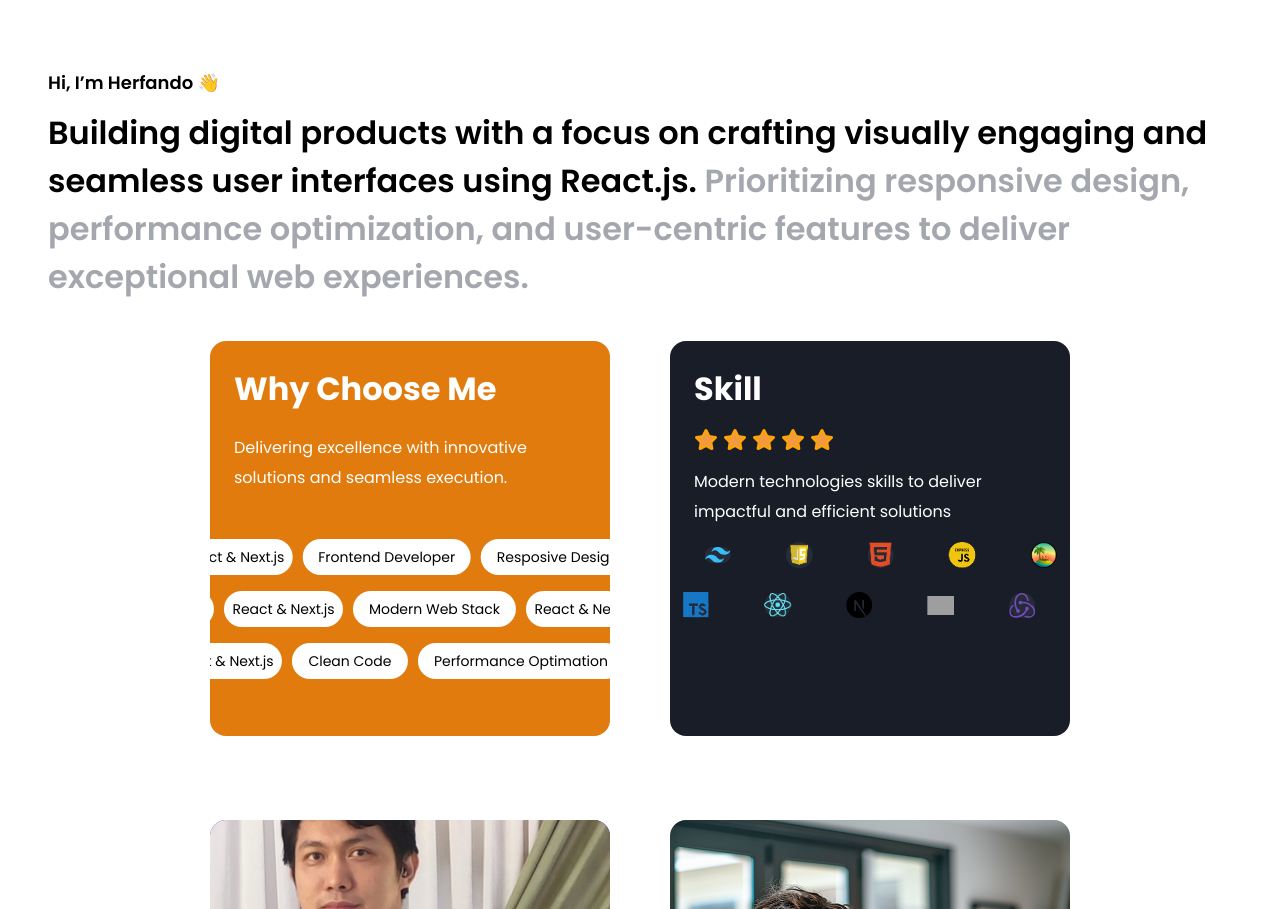
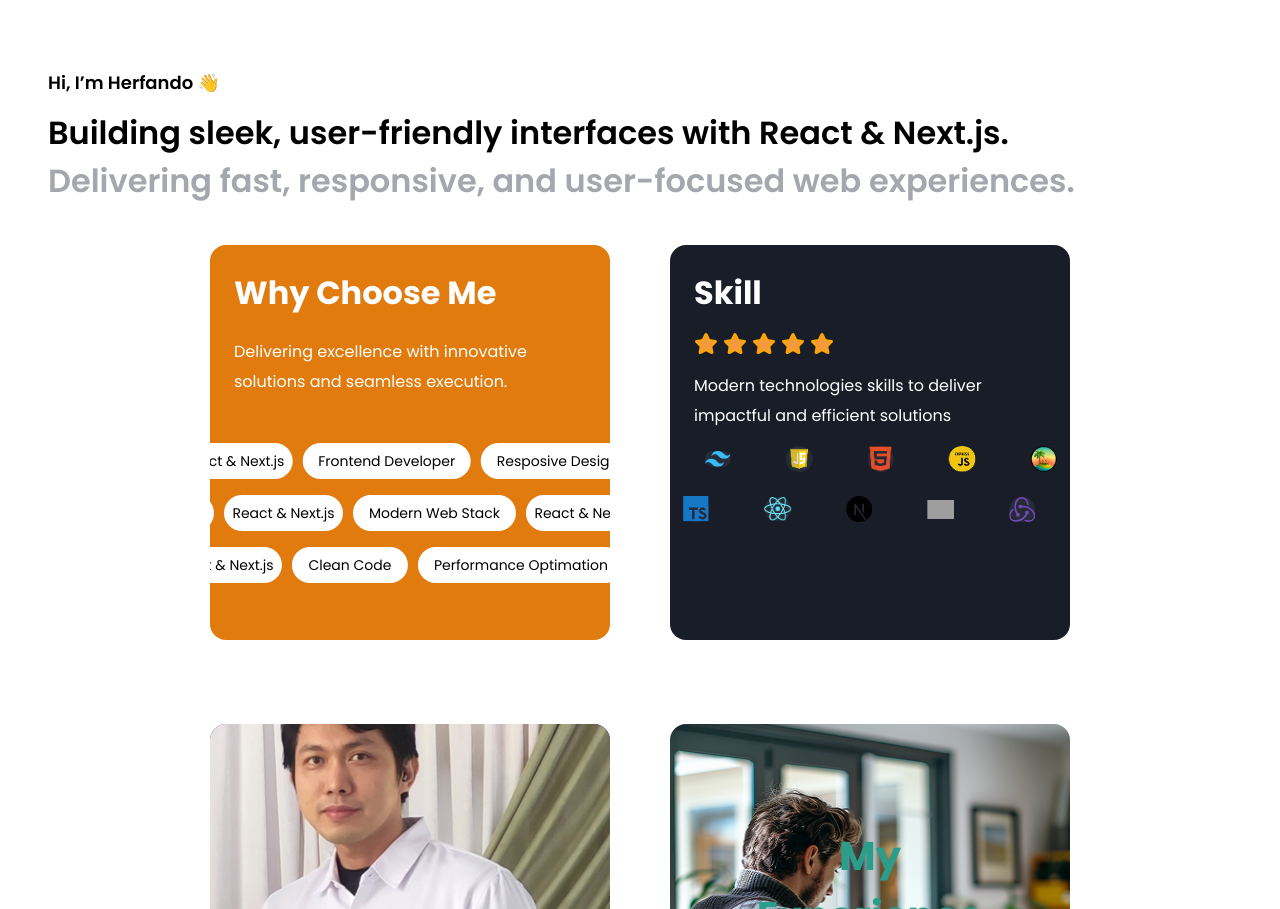
Before and after one commit to herfando/Next-Motion-Portfolio-UI-in-Action, a Next.js app: page / in a window 1280 px wide. Shown: the part 868-1777 px from the top of the page. Built offline with nearby package versions, Linux system fonts and the light colour scheme; grey boxes are pictures that could not be loaded.

Commit message:
edit about

```diff
--- a/src/components/container/04_About.tsx
+++ b/src/components/container/04_About.tsx
@@ -17,11 +17,10 @@ export default function About() {
           Hi, I’m Herfando 👋
         </p>
         <p className='text-[20px] font-semibold text-black md:text-[32px] dark:text-white'>
-          Building digital products with a focus on crafting visually engaging
-          and seamless user interfaces using React.js.{' '}
+          Building sleek, user-friendly interfaces with React & Next.js.{' '}
           <span className='text-[rgba(164,167,174,1)]'>
-            Prioritizing responsive design, performance optimization, and
-            user-centric features to deliver exceptional web experiences.
+            <br />
+            Delivering fast, responsive, and user-focused web experiences.
           </span>
         </p>
       </div>
```
